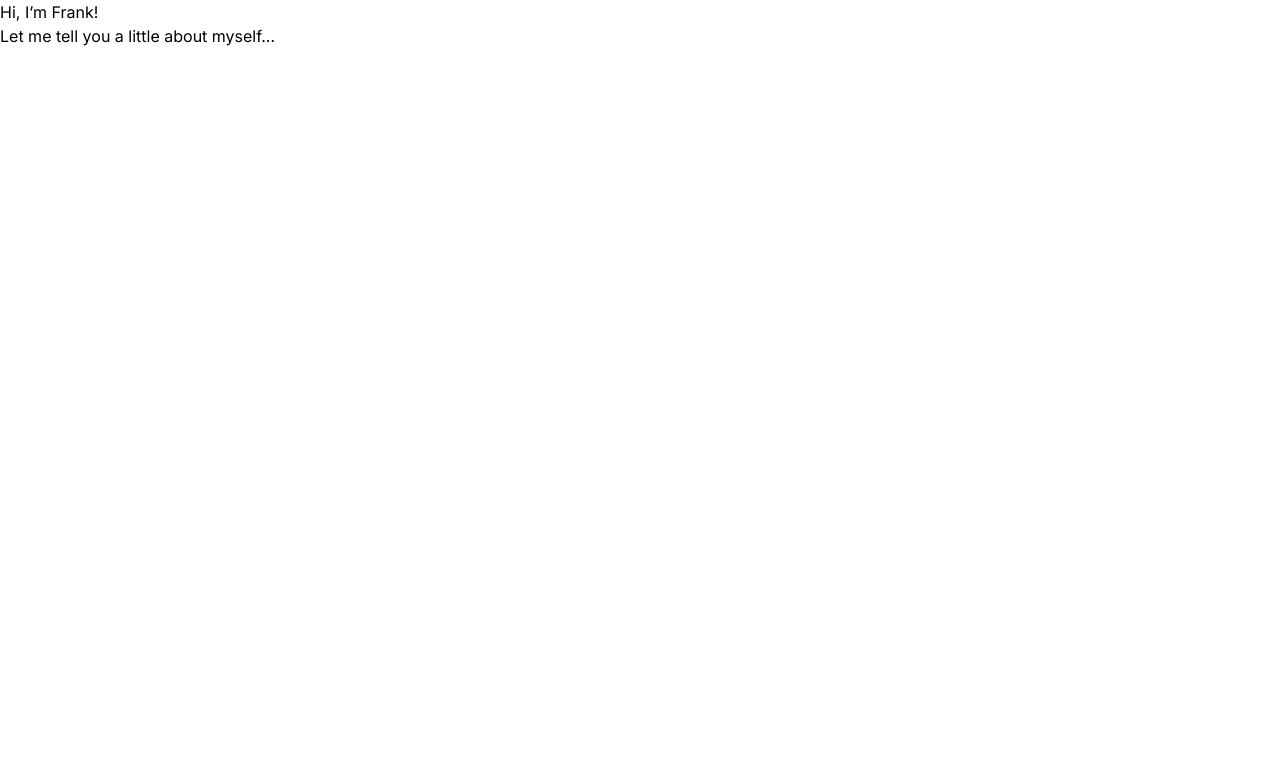
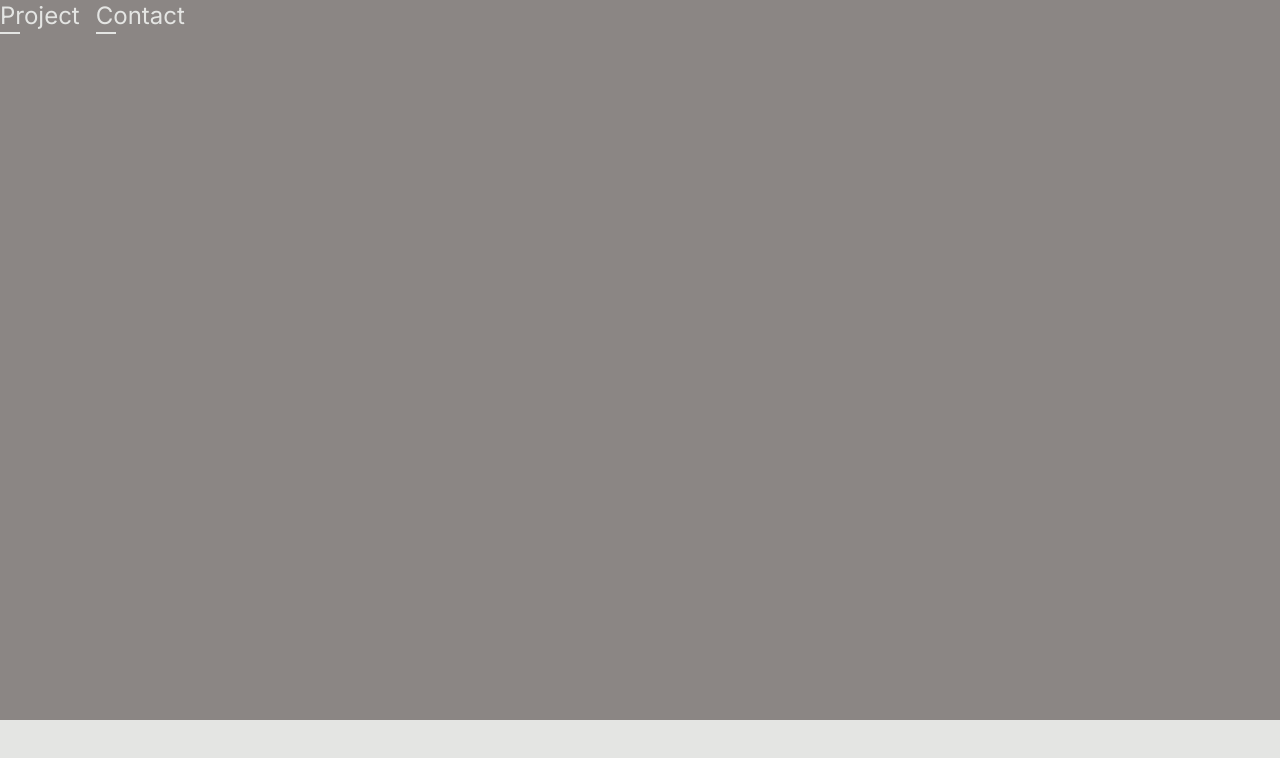
Before and after one commit to frankjlin16/portfolio, a Next.js app: page / in a window 1280 px wide. Shown: the top 758 px of the page. Built offline with nearby package versions, Linux system fonts and the light colour scheme.

Commit message:
feat: update colors and font family

```diff
--- a/src/app/globals.css
+++ b/src/app/globals.css
@@ -1,3 +1,22 @@
 @tailwind base;
 @tailwind components;
 @tailwind utilities;
+
+:root {
+  --foreground-rgb: 0, 0, 0;
+  --background-start-rgb: 214, 219, 220;
+  --background-end-rgb: 255, 255, 255;
+}
+
+@media (prefers-color-scheme: light) {
+  :root {
+    --foreground-rgb: 255, 255, 255;
+    --background-start-rgb: 0, 0, 0;
+    --background-end-rgb: 0, 0, 0;
+  }
+}
+
+body {
+  color: rgb(var(--foreground-rgb));
+  background: rgb(228, 228, 228)
+}
--- a/src/app/page.tsx
+++ b/src/app/page.tsx
@@ -1,10 +1,15 @@
 import Image from "next/image";
+import Navbar from "@/components/navbar";
 
 export default function Index() {
   return (
     <>
-      <h1>Hi, I&rsquo;m Frank!</h1>
-      <h2>Let me tell you a little about myself...</h2>
+      <div className="w-100 h-[45rem] bg-brick">
+        <Navbar />
+      </div>
+      <div className="w-100 h-[45rem] bg-light">
+
+      </div>
     </>
   );
 }
--- a/src/components/navbar.tsx
+++ b/src/components/navbar.tsx
@@ -1,38 +1,11 @@
-import Image from "next/image";
 import Link from "next/link";
+import Navlink from "./navlink";
 
-export default function Example() {
+export default function Navbar() {
   return (
-    <nav className="bg-gray-400">
-      <div className="container mx-auto px-4">
-        <div className="flex items-center justify-between h-16">
-          <div className="">
-            <Link href="/">
-              <Image src="/images/logo.svg" alt="logo" width={150} height={50}/>
-            </Link>
-          </div>
-          <div className="flex">
-            <Link
-              href="/"
-              className="text-black hover:bg-gray-700 hover:text-white px-3 py-2 rounded-md text-sm font-medium"
-            >
-              Home
-            </Link>
-            <Link
-              href="/about"
-              className="text-black hover:bg-gray-700 hover:text-white px-3 py-2 rounded-md text-sm font-medium"
-            >
-              About
-            </Link>
-            <Link
-              href="/projects"
-              className="text-black hover:bg-gray-700 hover:text-white px-3 py-2 rounded-md text-sm font-medium"
-            >
-              Projects
-            </Link>
-          </div>
-        </div>
-      </div>
+    <nav className="flex gap-4">
+      <Navlink href="/" text="Project" />
+      <Navlink href="/about" text="Contact" />
     </nav>
   );
 }
--- /dev/null
+++ b/src/components/navlink.tsx
@@ -0,0 +1,15 @@
+import Link from "next/link";
+
+interface NavlinkProps {
+    href: string;
+    text: string;
+}
+
+export default function Navlink({ href, text }: NavlinkProps) {
+    return (
+        <div>
+            <Link href={href} className="text-2xl font-normal text-light">{text}</Link>
+            <div className="w-5 h-[0px] border border-light"></div>
+        </div>
+    );
+}
--- a/tailwind.config.ts
+++ b/tailwind.config.ts
@@ -14,6 +14,13 @@ const config: Config = {
           'conic-gradient(from 180deg at 50% 50%, var(--tw-gradient-stops))',
       },
     },
+    colors: {
+      'brick': '#8B8684',
+      'light': '#E4E5E3',
+    },
+    fontFamily: {
+      sans: ['Palanquin'],
+    },
   },
   plugins: [],
 }
```
